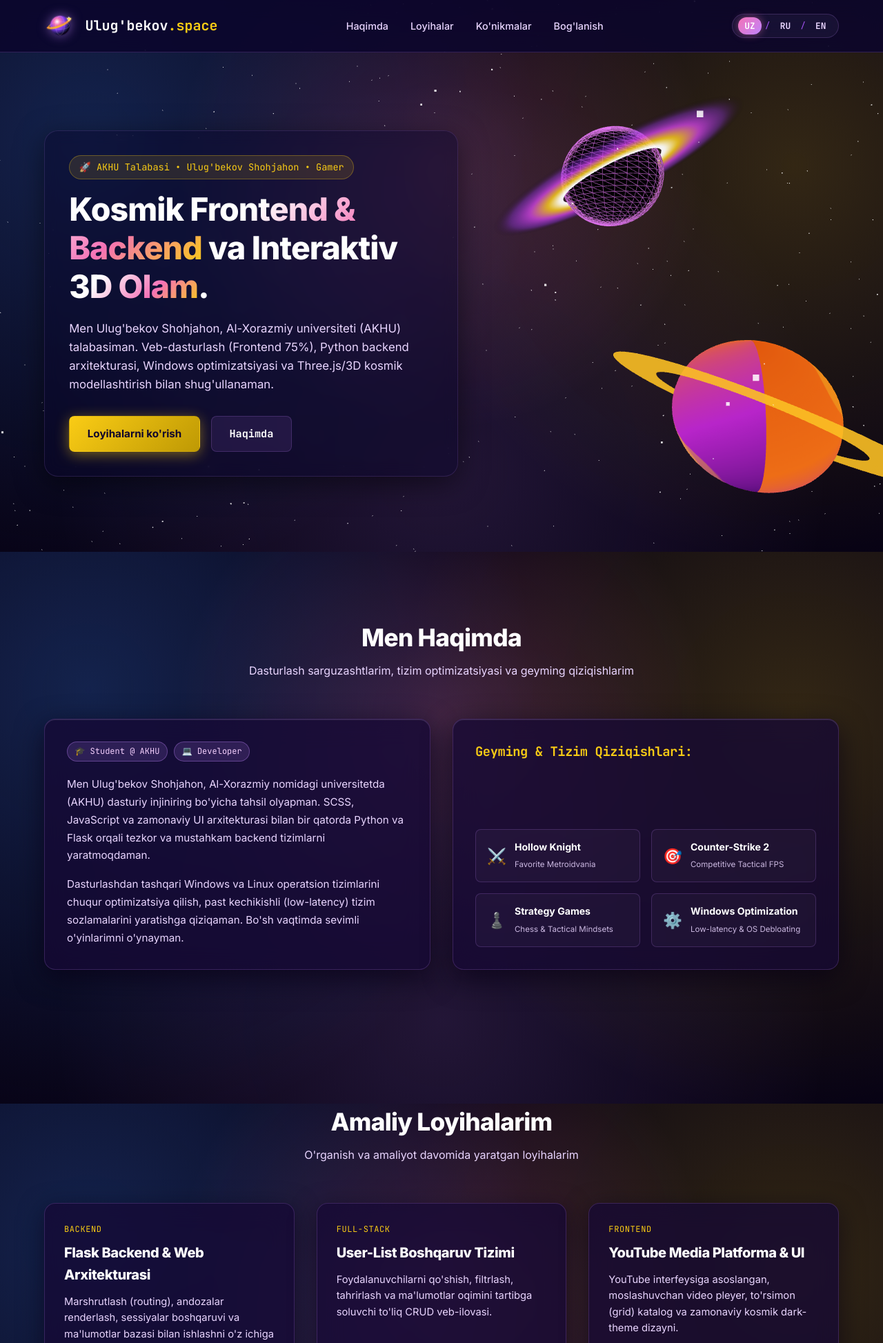
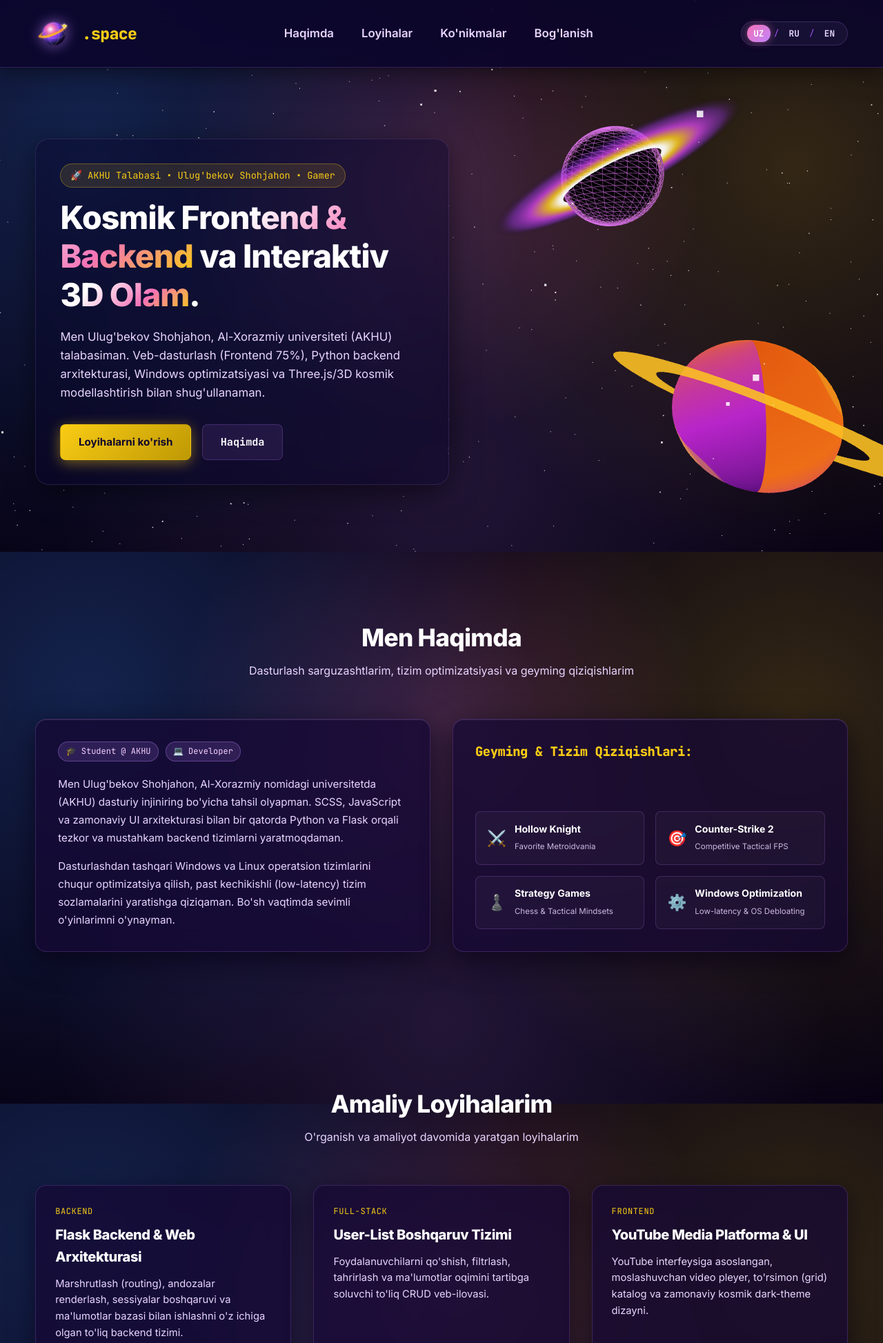
Before and after one commit to Doner01/portfolio-v1, a Flask app: page / in a window 1280 px wide. Shown: the top 1947 px of the page at 69% size. Run offline with Flask 3, Linux system fonts and the light colour scheme.

Commit message:
portfoliov1

```diff
--- a/static/scss/_layout.scss
+++ b/static/scss/_layout.scss
@@ -1,34 +1,35 @@
 @use 'variables' as *;
 
 .container {
-  width: 90%;
+  width: 92%;
   max-width: $max-width;
   margin: 0 auto;
 }
 
-// Navigation Bar
+// Katta va Ko'rkam Navbar
 .navbar {
   position: fixed;
   top: 0;
   left: 0;
   width: 100%;
   z-index: 100;
-  padding: 0.9rem 0;
-  backdrop-filter: blur(18px);
-  -webkit-backdrop-filter: blur(18px);
-  background: rgba(11, 5, 44, 0.85);
+  padding: 1.35rem 0;
+  backdrop-filter: blur(20px);
+  -webkit-backdrop-filter: blur(20px);
+  background: rgba(11, 5, 44, 0.88);
   border-bottom: 1px solid $border-color;
+  box-shadow: 0 4px 30px rgba(0, 0, 0, 0.5);
 
   &__inner {
     display: flex;
     align-items: center;
     justify-content: space-between;
-    gap: 1.5rem;
+    gap: 2rem;
   }
 
   &__brand {
-    font-weight: 700;
-    font-size: 1.25rem;
+    font-weight: 800;
+    font-size: 1.45rem;
     color: $text-primary;
     display: inline-flex;
     align-items: center;
@@ -38,36 +39,38 @@
     &:hover {
       .navbar__logo-img {
         transform: rotate(15deg) scale(1.1);
-        filter: drop-shadow(0 0 12px rgba(244, 114, 182, 0.8));
+        filter: drop-shadow(0 0 15px rgba(244, 114, 182, 0.9));
       }
     }
 
     .brand-accent {
       color: $accent-star-yellow;
+      letter-spacing: -0.03em;
     }
   }
 
   &__logo-img {
-    width: 46px; /* Kattalashtirilgan o'lcham */
-    height: 46px;
+    width: 54px; /* Katta va tiniq o'lcham */
+    height: 54px;
     object-fit: contain;
     transition: $transition-smooth;
-    filter: drop-shadow(0 0 8px rgba(192, 132, 252, 0.6));
+    filter: drop-shadow(0 0 10px rgba(192, 132, 252, 0.7));
   }
 
   &__menu {
     display: flex;
     align-items: center;
-    gap: 2rem;
+    gap: 2.5rem;
     list-style: none;
 
     a {
       color: $text-secondary;
-      font-size: 0.9rem;
-      font-weight: 500;
+      font-size: 1.05rem;
+      font-weight: 600;
 
       &:hover {
-        color: $text-primary;
+        color: #ffffff;
+        text-shadow: 0 0 10px rgba(244, 114, 182, 0.6);
       }
     }
   }
@@ -79,7 +82,7 @@
   min-height: 100vh;
   display: flex;
   align-items: center;
-  padding-top: 5rem;
+  padding-top: 6.5rem;
   overflow: hidden;
 
   &__content {
@@ -179,8 +182,12 @@
 
 @media (max-width: 768px) {
   .navbar__menu {
-    gap: 1rem;
-    font-size: 0.85rem;
+    gap: 1.2rem;
+    font-size: 0.9rem;
+  }
+  .navbar__logo-img {
+    width: 42px;
+    height: 42px;
   }
   .hero__title {
     font-size: 2.1rem;
--- a/templates/base.html
+++ b/templates/base.html
@@ -5,13 +5,13 @@
   <meta name="viewport" content="width=device-width, initial-scale=1.0">
   <title>Shohjahon | Cosmic Space Portfolio</title>
 
-  <!-- Brauzer Tab Faviconi -->
-  <link rel="icon" type="image/svg+xml" href="{{ url_for('static', filename='images/favicon.svg') }}">
-  <link rel="apple-touch-icon" href="{{ url_for('static', filename='images/favicon.svg') }}">
+  <!-- Katta va Tiniq Favicon -->
+  <link rel="icon" type="image/svg+xml" href="{{ url_for('static', filename='images/favicon.svg') }}?v=2">
+  <link rel="apple-touch-icon" href="{{ url_for('static', filename='images/favicon.svg') }}?v=2">
 
   <link rel="preconnect" href="https://fonts.googleapis.com">
   <link rel="preconnect" href="https://fonts.gstatic.com" crossorigin>
-  <link href="https://fonts.googleapis.com/css2?family=Inter:wght@400;500;600;700;800&family=JetBrains+Mono:wght@400;500;700&display=swap" rel="stylesheet">
+  <link href="https://fonts.googleapis.com/css2?family=Inter:wght@400;500;600;700;800&family=JetBrains+Mono:wght@400;500;700;800&display=swap" rel="stylesheet">
 
   <link rel="stylesheet" href="{{ url_for('static', filename='css/main.css') }}">
   <script src="https://cdnjs.cloudflare.com/ajax/libs/three.js/r128/three.min.js"></script>
@@ -19,10 +19,10 @@
 <body>
   <nav class="navbar">
     <div class="container navbar__inner">
-      <!-- 3D Orb Logotip va Brend Nomi -->
+      <!-- Faqat Logo va .space -->
       <a href="#hero" class="navbar__brand mono">
         <img src="{{ url_for('static', filename='images/logo.svg') }}" alt="Logo" class="navbar__logo-img">
-        <span class="brand-text"><span data-i18n="brand_title">{{ t.brand_title }}</span><span class="brand-accent" data-i18n="brand_ext">{{ t.brand_ext }}</span></span>
+        <span class="brand-accent">.space</span>
       </a>
 
       <ul class="navbar__menu">
```
Also changed, not shown: static/css/main.css, 1 other file.
